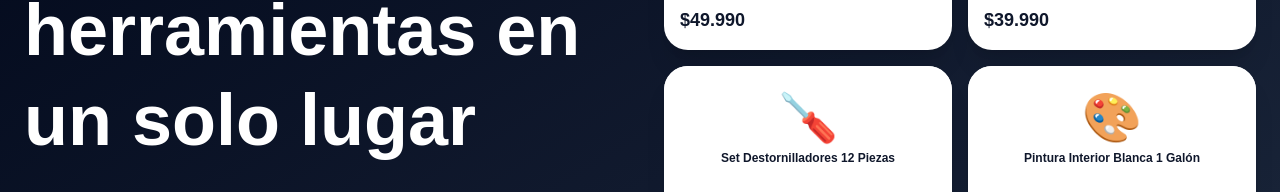
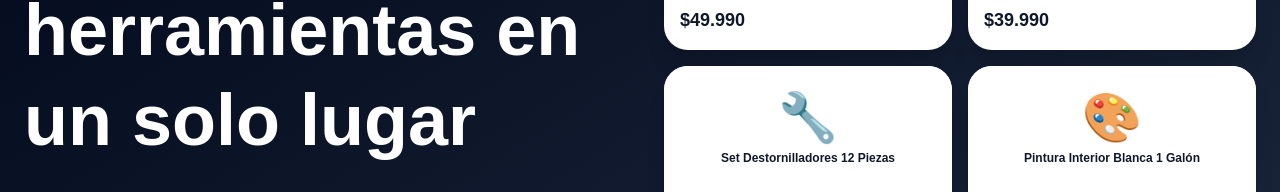
Before and after one commit to rodrigoalvearestudioloslagos/ferreteria-cordillera, a Next.js app: page / in a window 1280 px wide. Shown: the part 560-752 px from the top of the page. Built offline with nearby package versions, Linux system fonts and the light colour scheme.

Commit message:
Corrige iconos productos

```diff
--- a/app/page.jsx
+++ b/app/page.jsx
@@ -5,16 +5,16 @@ import { useState } from "react";
 const obtenerIcono = (texto) => {
   if (texto.includes("Taladro")) return "🔩";
   if (texto.includes("Esmeril")) return "⚙️";
-  if (texto.includes("Destornillador")) return "🪛";
+  if (texto.includes("Destornillador")) return "🔧";
   if (texto.includes("Pintura")) return "🎨";
   if (texto.includes("Ampolleta")) return "💡";
   if (texto.includes("Tornillo")) return "🔧";
-  if (texto.includes("Sierra")) return "🪚";
+  if (texto.includes("Sierra")) return "⚒️";
   if (texto.includes("Casco")) return "🦺";
   if (texto.includes("Cinta")) return "📏";
   if (texto.includes("Alargador")) return "🔌";
   if (texto.includes("Silicona")) return "🧴";
-  if (texto.includes("Escalera")) return "🪜";
+  if (texto.includes("Escalera")) return "🏗️";
   if (texto.includes("Carretilla")) return "🚧";
   if (texto.includes("Guantes")) return "🧤";
   if (texto.includes("Cemento")) return "🏗️";
```
